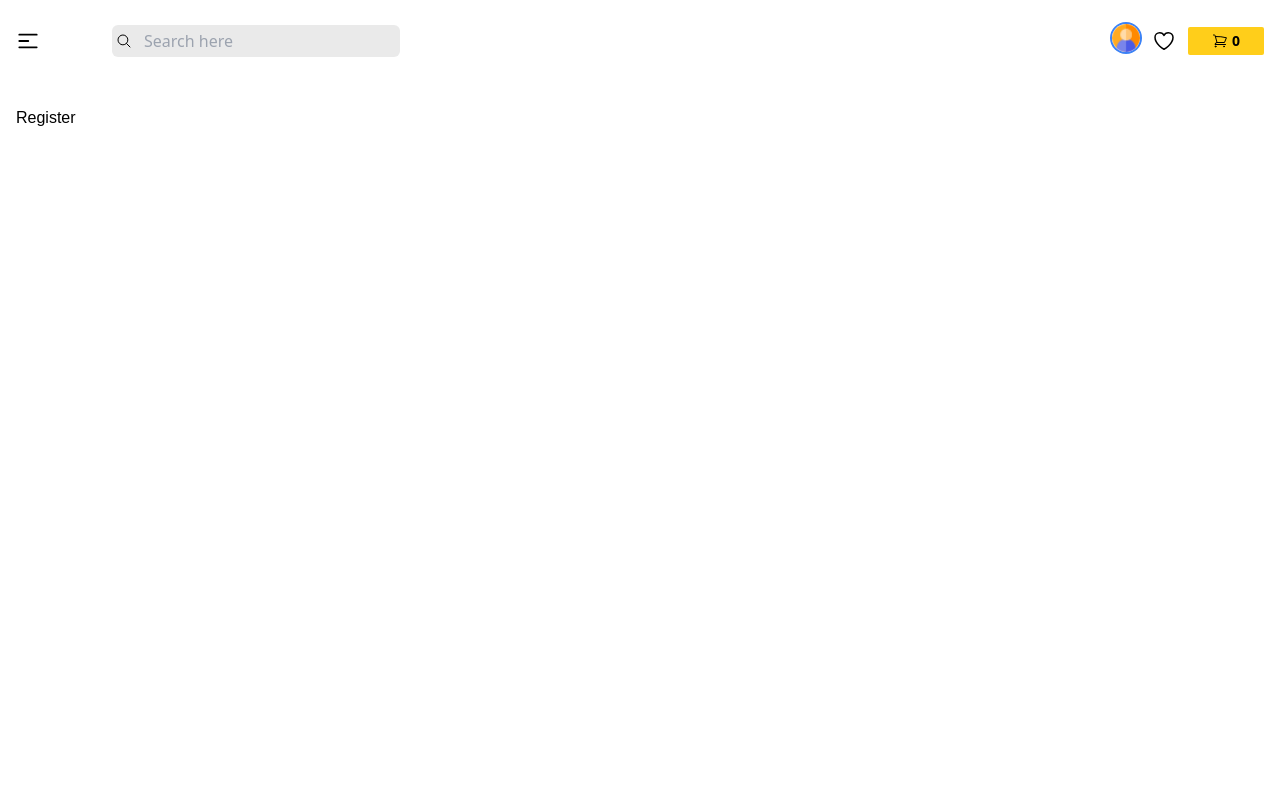
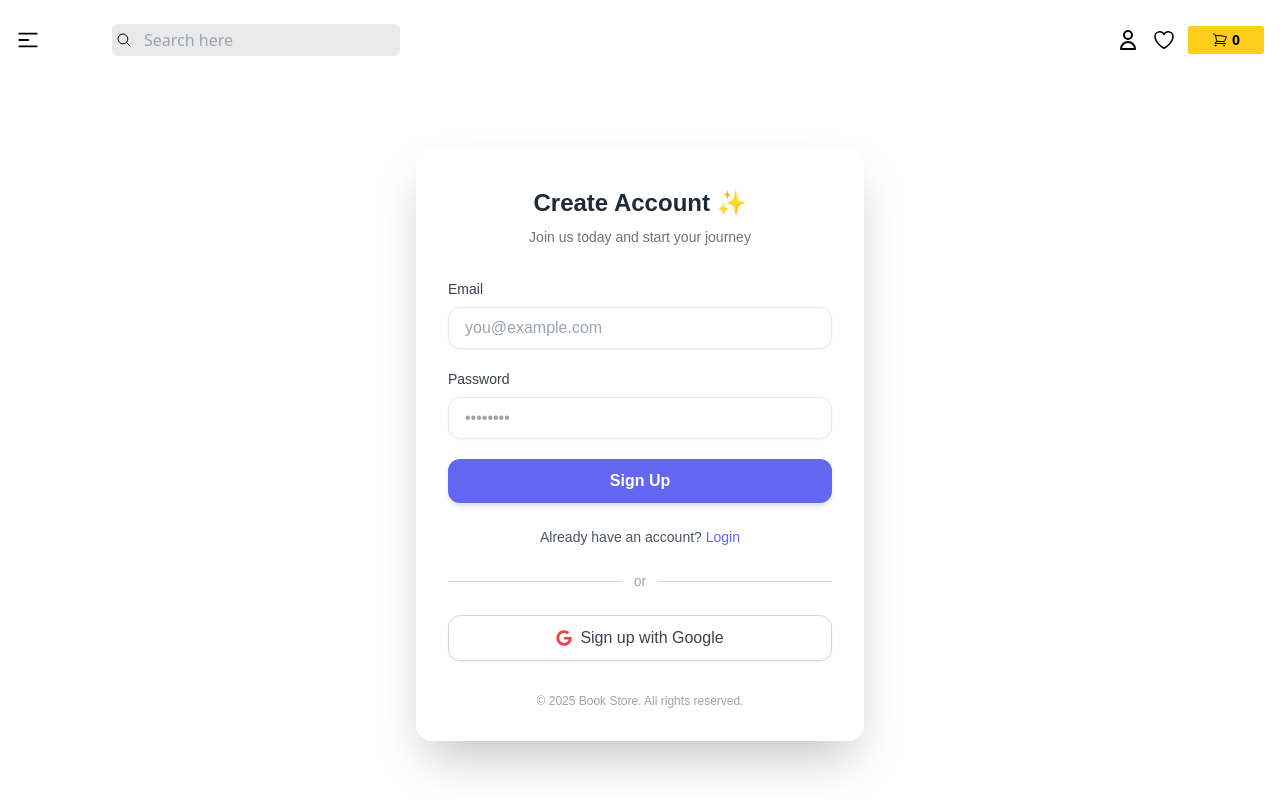
Before and after one commit to Shubhammid/book-store-mern-project, a React (Vite) app in the folder frontend/: page /register in a window 1280 px wide. Shown: the top 800 px of the page. Built offline with nearby package versions, Linux system fonts and the light colour scheme.

Commit message:
Added Login and Register Page

```diff
--- a/frontend/index.html
+++ b/frontend/index.html
@@ -2,7 +2,7 @@
 <html lang="en">
   <head>
     <meta charset="UTF-8" />
-    <link rel="icon" type="image/svg+xml" href="/vite.svg" />
+    <link rel="icon" type="image/svg+xml" href="/logo.png" />
     <meta name="viewport" content="width=device-width, initial-scale=1.0" />
      <title>Book Store App | MERN Stack Project</title>
   </head>
--- a/frontend/package.json
+++ b/frontend/package.json
@@ -10,8 +10,10 @@
     "preview": "vite preview"
   },
   "dependencies": {
+    "framer-motion": "^12.23.12",
     "react": "^18.3.1",
     "react-dom": "^18.3.1",
+    "react-hook-form": "^7.62.0",
     "react-icons": "^5.5.0",
     "react-router": "^6.26.2",
     "react-router-dom": "^7.8.1",
--- a/frontend/src/components/Footer.jsx
+++ b/frontend/src/components/Footer.jsx
@@ -64,9 +64,9 @@ const Footer = () => {
         </section>
       </div>
 
-      {/* Bottom Section */}
+
       <div className="container mx-auto flex flex-col md:flex-row justify-between items-center mt-12 border-t border-gray-700 pt-6">
-        {/* Left - Privacy */}
+
         <ul className="flex gap-6 text-sm mb-4 md:mb-0">
           <li>
             <a href="#privacy" className="hover:text-primary transition-colors">
--- /dev/null
+++ b/frontend/src/components/Login.jsx
@@ -0,0 +1,99 @@
+import { Link } from "react-router-dom";
+import { FaGoogle } from "react-icons/fa";
+import { useState } from "react";
+import { useForm } from "react-hook-form";
+
+const Login = () => {
+  const [message, setMessage] = useState("");
+  const {
+    register,
+    handleSubmit,
+    watch,
+    formState: { errors },
+  } = useForm();
+
+  const onSubmit = (data) => console.log(data);
+
+  const handleGoogleSignIn = async () => {};
+  return (
+    <div className="h-[calc(100vh-120px)] flex justify-center items-center">
+      <div className="w-full max-w-md mx-auto bg-white/70 backdrop-blur-xl shadow-2xl rounded-2xl px-8 pt-10 pb-8">
+        <h2 className="text-2xl font-semibold text-gray-800 text-center mb-6">
+          Welcome Back 👋
+        </h2>
+        <p className="text-sm text-gray-500 text-center mb-8">
+          Please login to your account
+        </p>
+
+        <form onSubmit={handleSubmit(onSubmit)} className="space-y-5">
+          <div>
+            <label
+              className="block text-gray-700 text-sm font-medium mb-2"
+              htmlFor="email"
+            >
+              Email
+            </label>
+            <input
+              {...register("email", { required: true })}
+              type="email"
+              id="email"
+              placeholder="you@example.com"
+              className="w-full px-4 py-2 border border-gray-200 rounded-xl shadow-sm focus:outline-none focus:ring-2 focus:ring-indigo-400 focus:border-indigo-400 transition"
+            />
+          </div>
+          <div>
+            <label
+              className="block text-gray-700 text-sm font-medium mb-2"
+              htmlFor="password"
+            >
+              Password
+            </label>
+            <input
+              {...register("password", { required: true })}
+              type="password"
+              id="password"
+              placeholder="••••••••"
+              className="w-full px-4 py-2 border border-gray-200 rounded-xl shadow-sm focus:outline-none focus:ring-2 focus:ring-indigo-400 focus:border-indigo-400 transition"
+            />
+          </div>
+          {message && (
+            <p className="text-red-500 text-xs italic mb-3">{message}</p>
+          )}
+          <button className="w-full bg-indigo-500 hover:bg-indigo-600 text-white font-semibold py-2.5 rounded-xl shadow-md transition-all duration-200">
+            Login
+          </button>
+        </form>
+
+        <p className="text-center text-sm text-gray-600 mt-6">
+          Don’t have an account?{" "}
+          <Link
+            to="/register"
+            className="text-indigo-500 font-medium hover:underline"
+          >
+            Register
+          </Link>
+        </p>
+
+        <div className="flex items-center gap-3 my-6">
+          <div className="flex-grow h-[1px] bg-gray-300" />
+          <span className="text-gray-400 text-sm">or</span>
+          <div className="flex-grow h-[1px] bg-gray-300" />
+        </div>
+
+        <button
+          onClick={handleGoogleSignIn}
+          className="w-full flex items-center justify-center gap-2 bg-white border border-gray-300 hover:bg-gray-50 text-gray-700 font-medium py-2.5 rounded-xl shadow-sm transition"
+        >
+          <FaGoogle className="text-red-500" />
+          Continue with Google
+        </button>
+
+        <p className="mt-8 text-center text-gray-400 text-xs">
+          © {new Date().getFullYear()} Book Store. All rights reserved.
+        </p>
+      </div>
+    </div>
+  );
+};
+
+export default Login;
--- a/frontend/src/components/Navbar.jsx
+++ b/frontend/src/components/Navbar.jsx
@@ -20,7 +20,7 @@ const navigation = [
 const Navbar = () => {
   const [isDropdownOpen, setIsDropdownOpen] = useState(false);
 
-  const currentUser = true;
+  const currentUser = false;
 
   return (
     <header className="max-w-screen-2xl mx-auto px-4 py-6">
--- /dev/null
+++ b/frontend/src/components/Register.jsx
@@ -0,0 +1,107 @@
+import { Link } from "react-router-dom";
+import { FaGoogle } from "react-icons/fa";
+import { useState } from "react";
+import { useForm } from "react-hook-form";
+
+const Register = () => {
+  const [message, setMessage] = useState("");
+  const {
+    register,
+    handleSubmit,
+    watch,
+    formState: { errors },
+  } = useForm();
+
+  const onSubmit = (data) => console.log(data);
+
+  const handleGoogleSignIn = async () => {};
+  return (
+    <div className="h-[calc(100vh-120px)] flex justify-center items-center">
+      <div className="w-full max-w-md mx-auto bg-white/80 backdrop-blur-xl shadow-2xl rounded-2xl px-8 pt-10 pb-8">
+
+        <h2 className="text-2xl font-semibold text-gray-800 text-center mb-2">
+          Create Account ✨
+        </h2>
+        <p className="text-sm text-gray-500 text-center mb-8">
+          Join us today and start your journey
+        </p>
+
+
+        <form onSubmit={handleSubmit(onSubmit)} className="space-y-5">
+
+          <div>
+            <label
+              className="block text-gray-700 text-sm font-medium mb-2"
+              htmlFor="email"
+            >
+              Email
+            </label>
+            <input
+              {...register("email", { required: true })}
+              type="email"
+              id="email"
+              placeholder="you@example.com"
+              className="w-full px-4 py-2 border border-gray-200 rounded-xl shadow-sm focus:outline-none focus:ring-2 focus:ring-indigo-400 focus:border-indigo-400 transition"
+            />
+          </div>
+
+
+          <div>
+            <label
+              className="block text-gray-700 text-sm font-medium mb-2"
+              htmlFor="password"
+            >
+              Password
+            </label>
+            <input
+              {...register("password", { required: true })}
+              type="password"
+              id="password"
+              placeholder="••••••••"
+              className="w-full px-4 py-2 border border-gray-200 rounded-xl shadow-sm focus:outline-none focus:ring-2 focus:ring-indigo-400 focus:border-indigo-400 transition"
+            />
+          </div>
+
+
+          {message && (
+            <p className="text-red-500 text-xs italic mb-3">{message}</p>
+          )}
+
+
+          <button className="w-full bg-indigo-500 hover:bg-indigo-600 text-white font-semibold py-2.5 rounded-xl shadow-md transition-all duration-200">
+            Sign Up
+          </button>
+        </form>
+        <p className="text-center text-sm text-gray-600 mt-6">
+          Already have an account?{" "}
+          <Link
+            to="/login"
+            className="text-indigo-500 font-medium hover:underline"
+          >
+            Login
+          </Link>
+        </p>
+
+        <div className="flex items-center gap-3 my-6">
+          <div className="flex-grow h-[1px] bg-gray-300" />
+          <span className="text-gray-400 text-sm">or</span>
+          <div className="flex-grow h-[1px] bg-gray-300" />
+        </div>
+
+        <button
+          onClick={handleGoogleSignIn}
+          className="w-full flex items-center justify-center gap-2 bg-white border border-gray-300 hover:bg-gray-50 text-gray-700 font-medium py-2.5 rounded-xl shadow-sm transition"
+        >
+          <FaGoogle className="text-red-500" />
+          Sign up with Google
+        </button>
+
+        <p className="mt-8 text-center text-gray-400 text-xs">
+          © {new Date().getFullYear()} Book Store. All rights reserved.
+        </p>
+      </div>
+    </div>
+  );
+};
+
+export default Register;
--- a/frontend/src/routers/router.jsx
+++ b/frontend/src/routers/router.jsx
@@ -1,6 +1,8 @@
 import { createBrowserRouter } from "react-router-dom";
 import App from "../App";
 import Home from "../pages/home/home";
+import Login from "../components/Login";
+import Register from "../components/Register";
 
 const router = createBrowserRouter([
   {
@@ -21,11 +23,11 @@ const router = createBrowserRouter([
       },
       {
         path: "/login",
-        element: <div>Login</div>,
+        element: <Login />,
       },
       {
         path: "/register",
-        element: <div>Register</div>,
+        element: <Register />,
       },
       {
         path: "/cart",
```
Also changed, not shown: frontend/public/logo.png (added), 1 other file (tests, documents, lock files or other folders).
